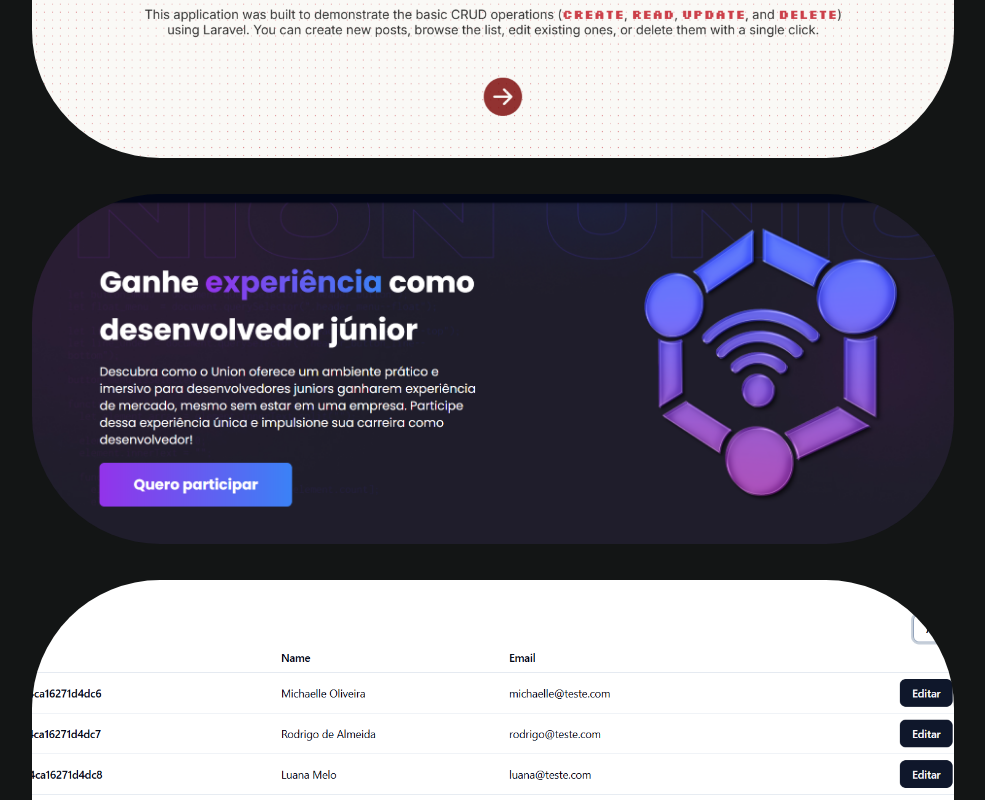
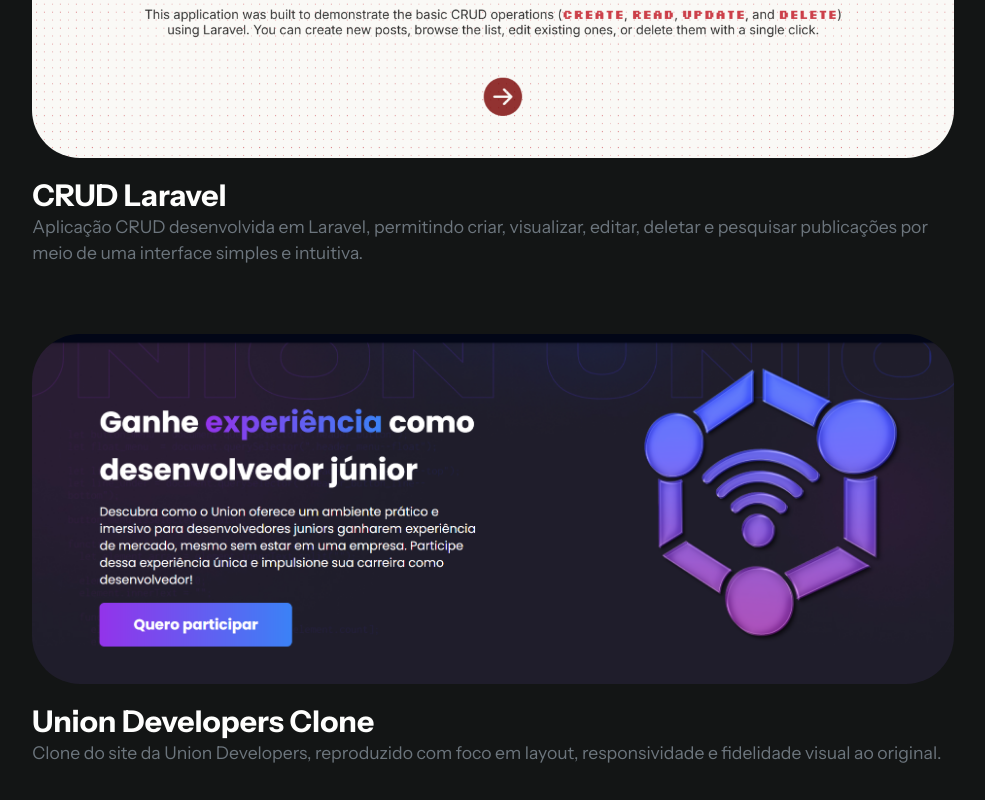
Before and after one commit to michaelleoliveir/mikl_portfolio, a Next.js app: page / in a window 1280 px wide. Shown: the part 2000-2800 px from the top of the page, without its empty margins (147-1132 px from the left). Built offline with nearby package versions, Linux system fonts and the light colour scheme; a web font is replaced by a local one.

Commit message:
feat: extend Project component with title and subtitle display

```diff
--- a/src/components/layout/Projects.tsx
+++ b/src/components/layout/Projects.tsx
@@ -2,6 +2,41 @@
 import Project from "../ui/Project"
 
 const Projects = () => {
+    const itens = [
+        {
+            id: 1,
+            image: "laravel-project.png",
+            title: "CRUD Laravel",
+            link: "https://github.com/michaelleoliveir/crud-laravel",
+            subtitle: "Aplicação CRUD desenvolvida em Laravel, permitindo criar, visualizar, editar, deletar e pesquisar publicações por meio de uma interface simples e intuitiva.",
+            tags: ['Laravel', 'PHP', 'HTML', 'CSS']
+        },
+        {
+            id: 2,
+            image: "union-developers.png",
+            title: "Union Developers Clone",
+            link: "https://github.com/michaelleoliveir/uniondevelopers-clone",
+            subtitle: "Clone do site da Union Developers, reproduzido com foco em layout, responsividade e fidelidade visual ao original.",
+            tags: []
+        },
+        {
+            id: 3,
+            image: "user-management.png",
+            title: "User Management",
+            link: "https://github.com/michaelleoliveir/user-management",
+            subtitle: "Sistema de gerenciamento de usuários para registrar, atualizar e excluir usuários. Este projeto é ideal para quem busca implementar funcionalidades básicas de CRUD (Create, Read, Update, Delete) em uma aplicação web.",
+            tags: []
+        },
+        {
+            id: 4,
+            image: "ascone-page.png",
+            title: "Ascone Landing Page",
+            link: "https://github.com/michaelleoliveir/ascone-landing-page",
+            subtitle: "Clone da landing page da Ascone Finance, seguindo fielmente o conceito visual encontrado no Dribbble e mantendo a estrutura, identidade e proposta original do design.",
+            tags: []
+        }
+    ]
+
     return (
         <section id='experience' className='w-full mt-20'>
             <div className='flex flex-row items-center'>
@@ -18,10 +53,11 @@
             </div>
 
             <div className='mt-10'>
-                <Project image="laravel-project.png" title="" />
-                <Project image="union-developers.png" title="" />
-                <Project image="user-management.png" title="" />
-                <Project image="ascone-page.png" title="" />
+                {itens.map((item) => {
+                    return (
+                        <Project key={item.id} image={item.image} title={item.title} subtitle={item.subtitle} link={item.link} tags={item.tags}/>
+                    )
+                })}
             </div>
         </section>
     )
--- a/src/components/ui/Project.tsx
+++ b/src/components/ui/Project.tsx
@@ -1,23 +1,36 @@
-import React from "react"
+import React from "react";
 
 interface ProjectProps {
-    image: string,
-    title: string,
+    image: string;
+    title: string;
+    subtitle: string;
+    link: string;
+    tags: string[]
 }
 
-const Project: React.FC<ProjectProps> = ({ image, title }) => {
+const Project: React.FC<ProjectProps> = ({ image, title, link, subtitle }) => {
     return (
-        <div className="relative items-center justify-center rounded-[8rem] mb-9 w-[80%] h-[350px] bg-cover bg-center group mx-auto"
-            style={{ backgroundImage: `url('/${image}')` }}>
+        <div className="font-instrument w-full flex flex-col items-center mb-17">
 
-            <div className="absolute inset-0 rounded-[8rem] bg-white/0 transition duration-300 group-hover:bg-white/85"></div>
+            <a href={link} target="_blank" className="w-[80%]">
+                <div
+                    className="relative rounded-[3rem] mb-5 w-full h-[350px] bg-cover bg-center group cursor-pointer"
+                    style={{ backgroundImage: `url('/${image}')` }}
+                >
+                    <div className="absolute inset-0 rounded-[3rem] bg-white/0 transition duration-300 group-hover:bg-white/50"></div>
+                </div>
+            </a>
 
-            <div className="absolute inset-0 z-10 flex flex-col items-center justify-center opacity-0 transition duration-300 group-hover:opacity-100">
-                <h1 className="text-5xl font-bold text-highlight">{title.toUpperCase()}</h1>
+            <div>
+
             </div>
 
+            <div className="w-[80%]">
+                <h1 className="text-letter text-3xl font-bold">{title}</h1>
+                <p className="text-gray text-[1.1rem]">{subtitle}</p>
+            </div>
         </div>
-    )
-}
+    );
+};
 
-export default Project
+export default Project;
```
